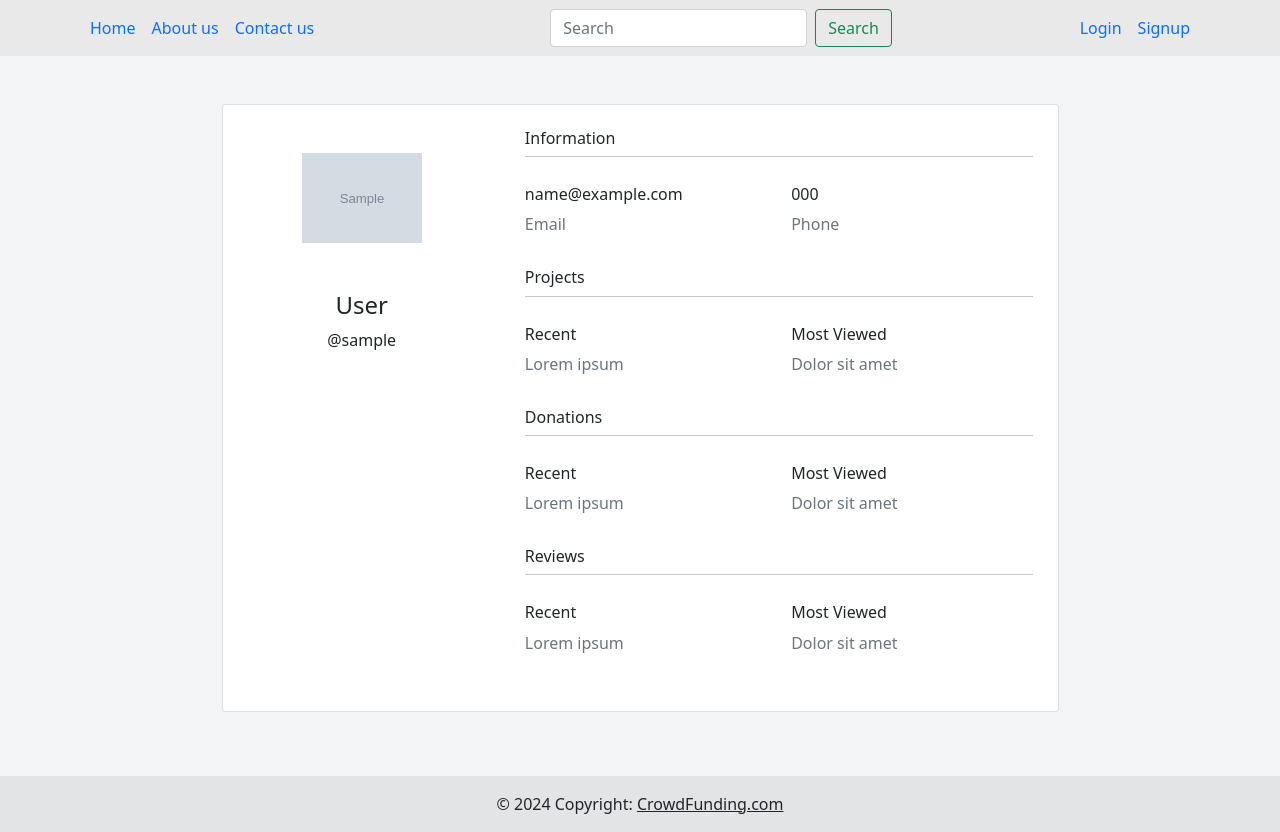
After one commit to Ma7en/crowd-funding, a Django app: template crowdfunding/templates/auth/profile.html in a window 1280 px wide. The commit adds this page. Run offline with Django 3.2, Linux system fonts and the light colour scheme; the template is opened without the code that fills it: most values are stand-ins (such as "Sample title", 1, 10 or a date in 2020); grey boxes marked "Sample" are stand-in pictures; some libraries are stand-ins or nearby versions.

Commit message:
edit profile page

```diff
--- a/crowdfunding/home/static/home/css/styles.css
+++ b/crowdfunding/home/static/home/css/styles.css
@@ -3,3 +3,13 @@
     padding: 0;
     box-sizing: border-box;
 }
+
+ul.errorlist {
+    list-style-type: none;
+    margin: 0;
+    padding: 0;
+}
+
+div.brands i {
+    font-size: 30px;
+}
--- a/crowdfunding/home/static/home/js/script.js
+++ b/crowdfunding/home/static/home/js/script.js
@@ -0,0 +1,11 @@
+[...document.querySelectorAll("form.user-form div.mb-3 label")].map((e) => {
+    e.className = "form-label";
+});
+[...document.querySelectorAll("form.user-form div.mb-3 input")].map((e) => {
+    e.className = "form-control";
+});
+[...document.querySelectorAll("form.user-form div.mb-3 ul.errorlist li")].map(
+    (e) => {
+        e.className = "text-danger";
+    }
+);
--- a/crowdfunding/home/templates/home/base.html
+++ b/crowdfunding/home/templates/home/base.html
@@ -22,6 +22,11 @@
             rel="stylesheet"
             type="text/css"
         />
+        <link
+            href="{% static 'fontawesomefree/css/solid.css' %}"
+            rel="stylesheet"
+            type="text/css"
+        />
     </head>
     <body>
         {% include 'home/partials/header.html' %}
--- a/crowdfunding/home/templates/home/partials/header.html
+++ b/crowdfunding/home/templates/home/partials/header.html
@@ -39,8 +39,10 @@
             <ul class="navbar-nav">
                 {% if user.id %}
                 <li class="nav-item d-flex align-items-center">
-                    Welcome,
-                    <a class="nav-link" href="/accounts/profile/">
+                    Welcome,<a
+                        class="nav-link"
+                        href="{% url 'profile' pk=user.id %}"
+                    >
                         {% if user.first_name %}
                         <!--  -->
                         {{user.first_name}}
--- /dev/null
+++ b/crowdfunding/templates/auth/profile.html
@@ -0,0 +1,136 @@
+{% extends 'home/base.html' %} {% load static %}
+
+<!-- content -->
+{% block content %}
+<section style="background-color: #f4f5f7">
+    <div class="container py-5 d-flex justify-content-center">
+        <div class="w-75 card mb-3 rounded">
+            <div class="row g-0">
+                <div
+                    class="col-12 col-md-4 gradient-custom text-center text-white"
+                    style="
+                        border-top-left-radius: 0.5rem;
+                        border-bottom-left-radius: 0.5rem;
+                    "
+                >
+                    <img
+                        src="{{profileuser.get_profile_picture}}"
+                        alt="Avatar"
+                        class="img-fluid my-5"
+                        style="width: 120px"
+                    />
+                    <h4 class="text-dark">{{profileuser.fullname}}</h4>
+                    <p class="text-dark">@{{profileuser.username}}</p>
+                    <div
+                        class="brands d-flex justify-content-around w-50 mx-auto"
+                    >
+                        <button
+                            type="button"
+                            class="btn btn-link btn-floating mx-1"
+                        >
+                            <i class="fa-brands fa-facebook"></i>
+                        </button>
+
+                        <button
+                            type="button"
+                            class="btn btn-link btn-floating mx-1"
+                        >
+                            <i class="fa-brands fa-twitter"></i>
+                        </button>
+
+                        <button
+                            type="button"
+                            class="btn btn-link btn-floating mx-1"
+                        >
+                            <i class="fa-brands fa-google"></i>
+                        </button>
+
+                        <button
+                            type="button"
+                            class="btn btn-link btn-floating mx-1"
+                        >
+                            <i class="fa-brands fa-github"></i>
+                        </button>
+                    </div>
+
+                    {% if profileuser.id is user.id %}
+                    <a href="{% url 'editprofile' pk=profileuser.id %}">
+                        <button
+                            type="button"
+                            class="btn btn-outline-dark"
+                            data-mdb-ripple-color="dark"
+                            style="z-index: 1"
+                        >
+                            <i class="fa-solid fa-pen-to-square me-2"></i>
+                            Edit profile
+                        </button>
+                    </a>
+                    {%endif%}
+                </div>
+                <div class="col-12 col-md-8">
+                    <div class="card-body p-4">
+                        <h6>Information</h6>
+                        <hr class="mt-0 mb-4" />
+                        <div class="row pt-1">
+                            <div class="col-6 mb-3">
+                                <h6>{{profileuser.email}}</h6>
+                                <p class="text-muted">Email</p>
+                                {% if profileuser.mailactivated %}
+                                <span class="badge bg-success">Activated</span>
+                                {% endif %}
+                            </div>
+                            <div class="col-6 mb-3">
+                                <h6>{{profileuser.phone}}</h6>
+                                <p class="text-muted">Phone</p>
+                            </div>
+                        </div>
+                        <div class="profile-section">
+                            <h6>Projects</h6>
+                            <hr class="mt-0 mb-4" />
+                            <div class="row pt-1">
+                                <div class="col-6 mb-3">
+                                    <h6>Recent</h6>
+                                    <p class="text-muted">Lorem ipsum</p>
+                                </div>
+                                <div class="col-6 mb-3">
+                                    <h6>Most Viewed</h6>
+                                    <p class="text-muted">Dolor sit amet</p>
+                                </div>
+                            </div>
+                        </div>
+                        <div class="profile-section">
+                            <h6>Donations</h6>
+                            <hr class="mt-0 mb-4" />
+                            <div class="row pt-1">
+                                <div class="col-6 mb-3">
+                                    <h6>Recent</h6>
+                                    <p class="text-muted">Lorem ipsum</p>
+                                </div>
+                                <div class="col-6 mb-3">
+                                    <h6>Most Viewed</h6>
+                                    <p class="text-muted">Dolor sit amet</p>
+                                </div>
+                            </div>
+                        </div>
+                        <div class="profile-section">
+                            <h6>Reviews</h6>
+                            <hr class="mt-0 mb-4" />
+                            <div class="row pt-1">
+                                <div class="col-6 mb-3">
+                                    <h6>Recent</h6>
+                                    <p class="text-muted">Lorem ipsum</p>
+                                </div>
+                                <div class="col-6 mb-3">
+                                    <h6>Most Viewed</h6>
+                                    <p class="text-muted">Dolor sit amet</p>
+                                </div>
+                            </div>
+                        </div>
+                    </div>
+                </div>
+            </div>
+        </div>
+    </div>
+</section>
+
+{% endblock %}
```
Also changed, not shown: crowdfunding/account/models.py (+13 -0 lines), crowdfunding/account/urls.py (+6 -2 lines), crowdfunding/account/views.py (+42 -6 lines), crowdfunding/templates/registration/error.html (added, +12 -0 lines), crowdfunding/templates/registration/login.html (+18 -45 lines), crowdfunding/templates/registration/signup.html (+35 -20 lines), crowdfunding/templates/registration/success.html (added, +18 -0 lines), crowdfunding/templates/registration/token.html (added, +15 -0 lines), crowdfunding/media/account/images/annon.png (added).
